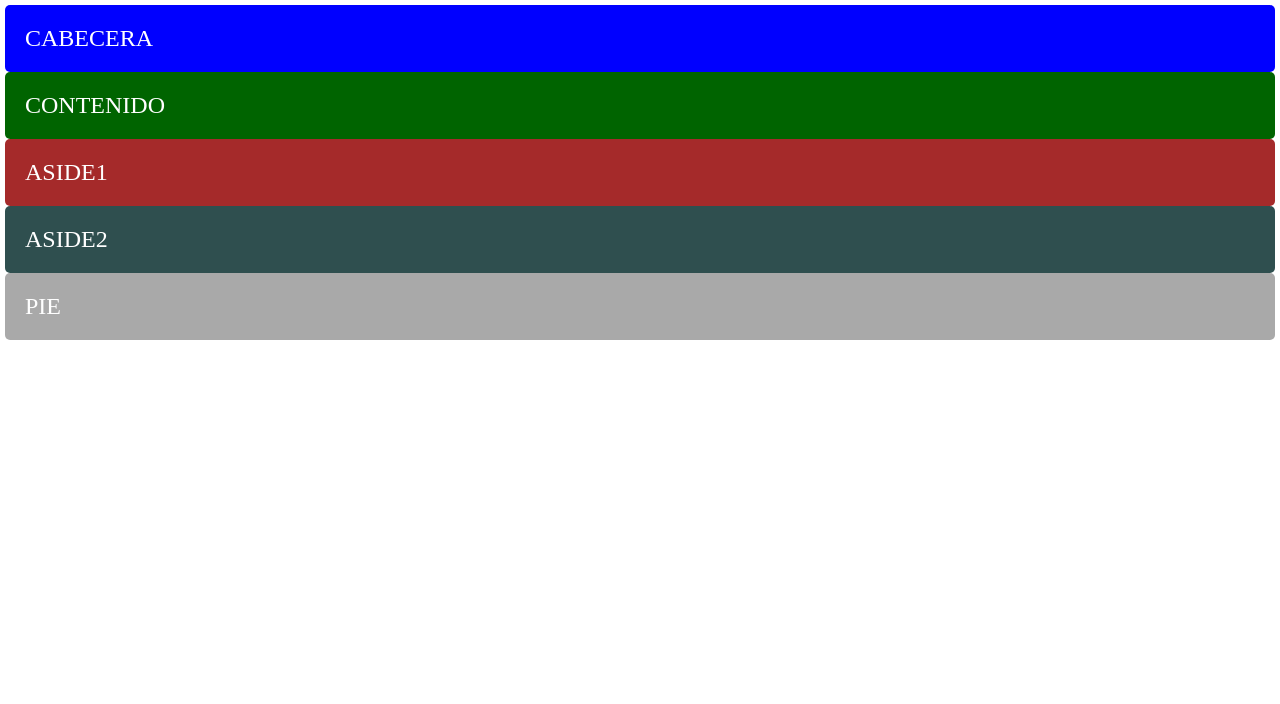
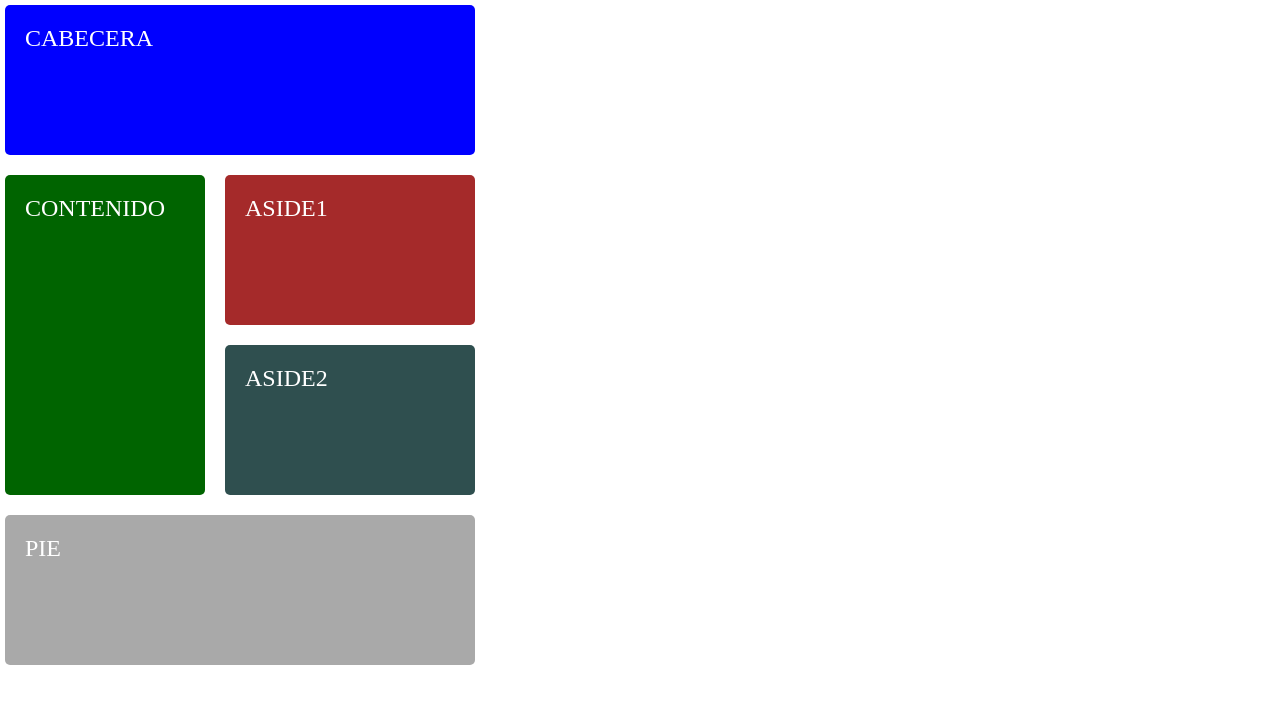
Before and after one commit to JeroniMateo/ExercicisDIW, a plain HTML site: page Grid/base/exercise2.html in a window 1280 px wide. Drawn offline with Linux system fonts and the light colour scheme.

Commit message:
Grid Ex2 span

```diff
--- /dev/null
+++ b/Grid/base/exercise2.css
@@ -0,0 +1,46 @@
+body {
+    margin: 5px;
+  }
+
+  .wrapper {
+    background-color: #fff;
+    color: #444;
+    display: grid;
+    /* grid-template-columns: 2fr 3fr 1fr 1fr 2fr; */
+    grid-template-columns: 200px 250px;
+    grid-auto-rows: minmax(150px,auto);
+    grid-gap: 20px;
+  }
+
+  .box {
+    color: #fff;
+    border-radius: 5px;
+    padding: 20px;
+    font-size: 150%;
+  }
+
+  .cabecera {
+    background-color: blue;
+
+    grid-column: span 2;
+  }
+
+  .contenido {
+    background-color: darkgreen;
+    grid-row: span 2;
+  }
+
+  .aside1 {
+    background-color: brown;
+    grid-row: span 1;
+  }
+
+  .aside2 {
+    background-color: darkslategray;
+    grid-row: span 1;
+  }
+
+  .pie {
+    background-color: darkgrey;
+    grid-column: span 2;
+  }
--- a/Grid/base/exercise2.html
+++ b/Grid/base/exercise2.html
@@ -4,44 +4,9 @@
     <meta charset="UTF-8" />
     <meta name="viewport" content="width=device-width, initial-scale=1.0" />
     <title>Exercise 2: My first CSS Grid Layout</title>
+    <link rel="stylesheet" type="text/css" href="exercise2.css" />
 
-    <style>
-      body {
-        margin: 5px;
-      }
 
-      .wrapper {
-        background-color: #fff;
-        color: #444;
-      }
-
-      .box {
-        color: #fff;
-        border-radius: 5px;
-        padding: 20px;
-        font-size: 150%;
-      }
-
-      .cabecera {
-        background-color: blue;
-      }
-
-      .contenido {
-        background-color: darkgreen;
-      }
-
-      .aside1 {
-        background-color: brown;
-      }
-
-      .aside2 {
-        background-color: darkslategray;
-      }
-
-      .pie {
-        background-color: darkgrey;
-      }
-    </style>
   </head>
 
   <body>
--- /dev/null
+++ b/Grid/base/exercise4.css
@@ -0,0 +1,40 @@
+body {
+    margin: 40px;
+  }
+
+  .wrapper {
+    background-color: #fff;
+    color: #444;
+  }
+
+  .box {
+    background-color: #444;
+    color: #fff;
+    border-radius: 5px;
+    padding: 20px;
+    font-size: 200%;
+  }
+
+
+  .a {
+    grid-column: col / span  2;
+    grid-row: row ;
+  }
+  .b {
+    grid-column: col 3 / span  3 ;
+    grid-row: row ;
+  }
+  .c {
+    grid-column: col ;
+    grid-row: row 2 ;
+  }
+  .d {
+    grid-column: col 2 / span  3 ;
+    grid-row: row 2 ;
+  }
+.i {
+    background-color: rgba(49, 121, 207, 0.5);
+    width: 200px;
+    height: 200px;
+    box-sizing: border-box;
+  }
```
Also changed, not shown: Grid/base/exercise4.html (+1 -24 lines).
